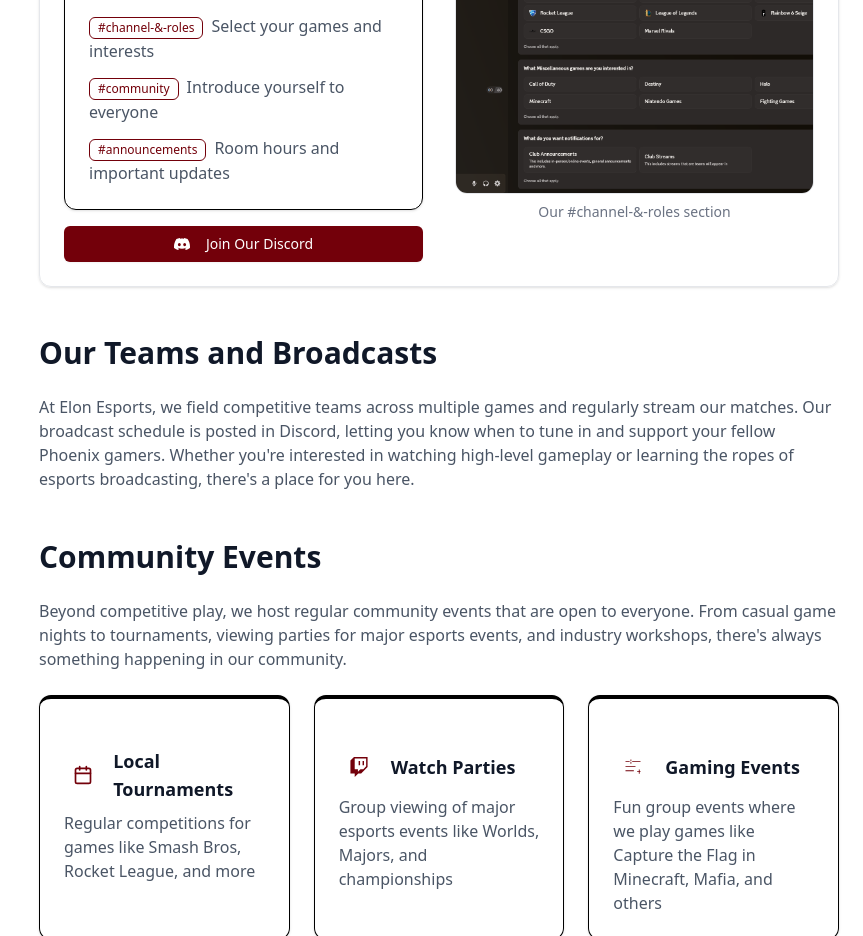
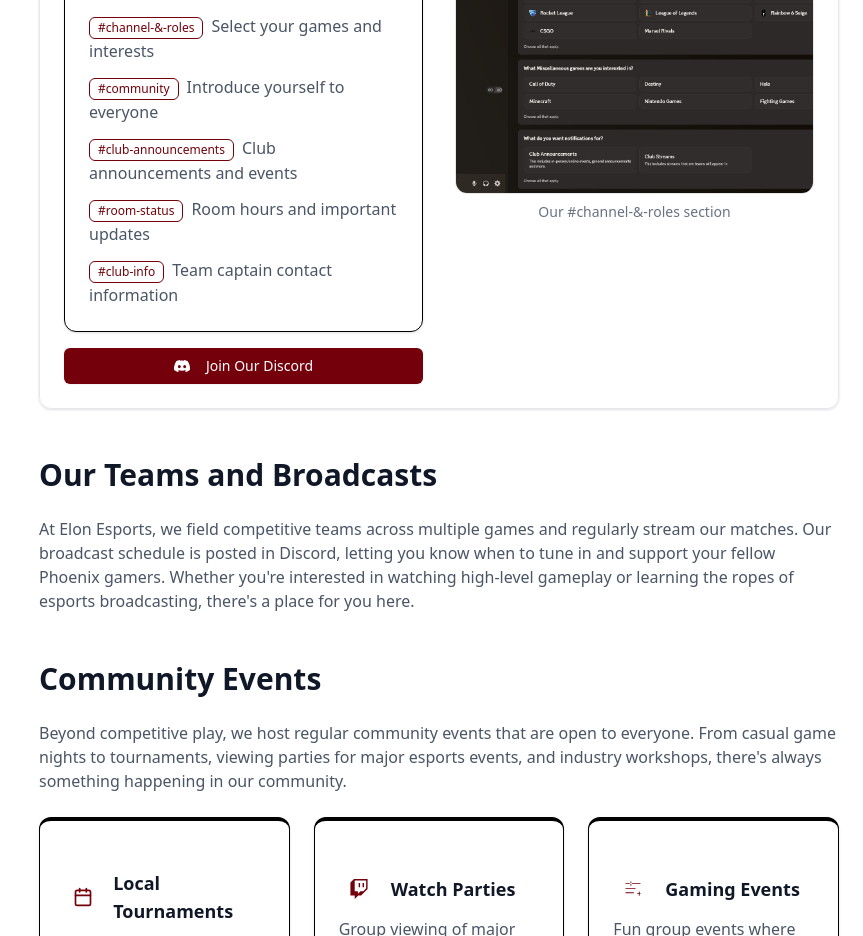
Before and after one commit to drewfoos/ElonEsports, a Next.js app: page /about in a window 1280 px wide. Shown: the part 1840-2776 px from the top of the page, without its empty margins (417-1280 px from the left). Built offline with nearby package versions, Linux system fonts and the light colour scheme.

Commit message:
updated about section

```diff
--- a/src/modules/about/ui/components/about-page.tsx
+++ b/src/modules/about/ui/components/about-page.tsx
@@ -268,8 +268,16 @@ export function AboutPage() {
                                   <span className="ml-2">Introduce yourself to everyone</span>
                                 </li>
                                 <li>
-                                  <Badge variant="outline" className="text-elon-maroon bg-white border-elon-maroon/30">#announcements</Badge>
+                                  <Badge variant="outline" className="text-elon-maroon bg-white border-elon-maroon/30">#club-announcements</Badge>
+                                  <span className="ml-2">Club announcements and events</span>
+                                </li>
+                                <li>
+                                  <Badge variant="outline" className="text-elon-maroon bg-white border-elon-maroon/30">#room-status</Badge>
                                   <span className="ml-2">Room hours and important updates</span>
+                                </li>
+                                <li>
+                                  <Badge variant="outline" className="text-elon-maroon bg-white border-elon-maroon/30">#club-info</Badge>
+                                  <span className="ml-2">Team captain contact information</span>
                                 </li>
                               </ul>
                             </CardContent>
```
